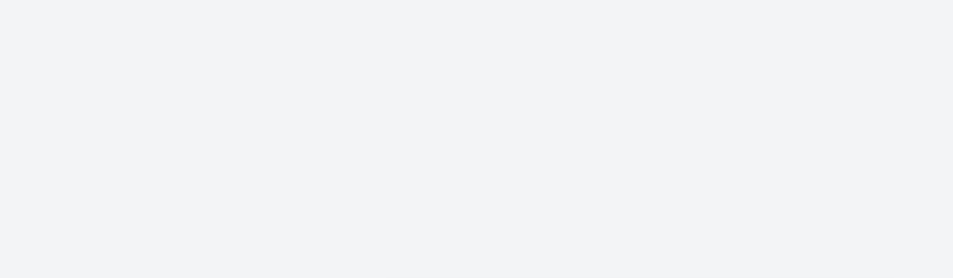
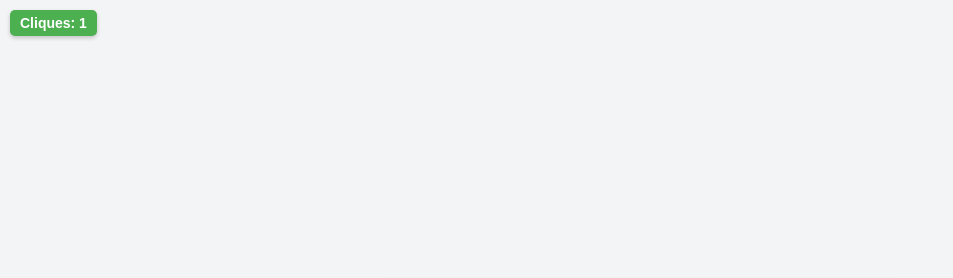
Before and after one commit to orlando762/.github.io, a plain HTML site: page index.html in a window 1280 px wide. Both pictures are taken after a click on the button "Gerar Números". Shown: the top 278 px of the page, without its empty margins (0-953 px from the left). Drawn offline with Linux system fonts and the light colour scheme.

Commit message:
Update index.html

```diff
--- a/index.html
+++ b/index.html
@@ -16,6 +16,19 @@
             justify-content: center;
             height: 100vh;
             color: #333;
+        }
+
+        .counter {
+            position: fixed;
+            top: 10px;
+            left: 10px;
+            background: #4caf50;
+            color: white;
+            padding: 5px 10px;
+            font-size: 14px;
+            font-weight: bold;
+            border-radius: 5px;
+            box-shadow: 0 2px 4px rgba(0, 0, 0, 0.2);
         }
 
         h1 {
@@ -70,6 +83,7 @@
     </style>
 </head>
 <body>
+    <div class="counter" id="counter">Cliques: 0</div>
     <div class="container">
         <h1>Gerador Mega-Sena</h1>
         <div class="numbers" id="numbers"></div>
@@ -77,16 +91,27 @@
     </div>
 
     <script>
+        let clickCount = 0;
+
         function generateNumbers() {
             const numbersContainer = document.getElementById("numbers");
-            numbersContainer.innerHTML = ""; // Limpa os números anteriores
+            const counter = document.getElementById("counter");
+
+            // Incrementa o contador de cliques
+            clickCount++;
+            counter.textContent = `Cliques: ${clickCount}`;
+
+
+            numbersContainer.innerHTML = "";
             const numbers = new Set();
 
+            // Gera 8 números únicos
             while (numbers.size < 8) {
                 const randomNumber = Math.floor(Math.random() * 60) + 1;
                 numbers.add(randomNumber);
             }
 
+            // Exibe os números na tela
             Array.from(numbers).forEach(number => {
                 const numberElement = document.createElement("div");
                 numberElement.className = "number";
```
